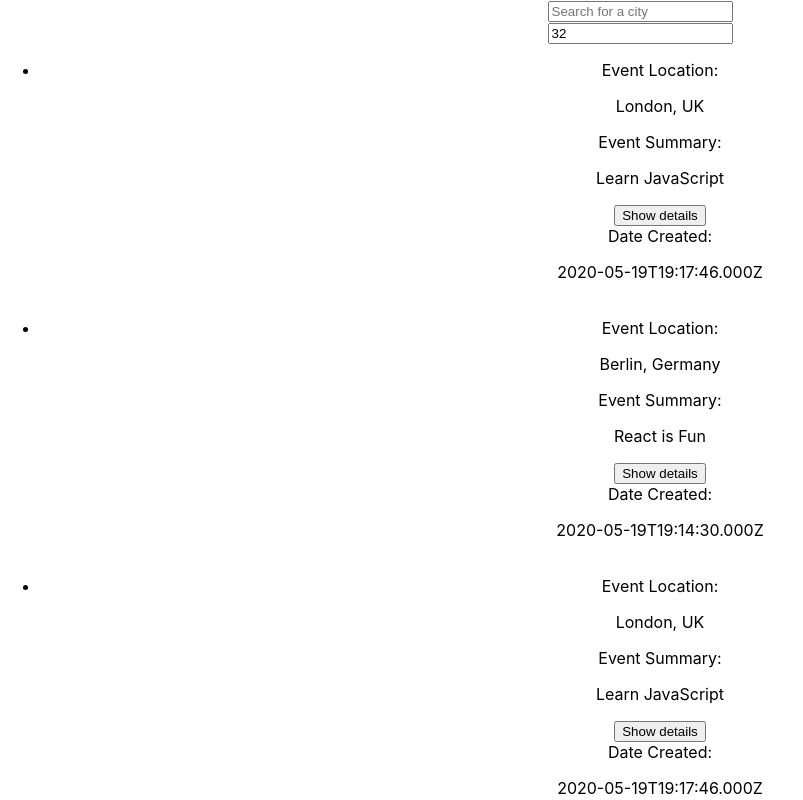
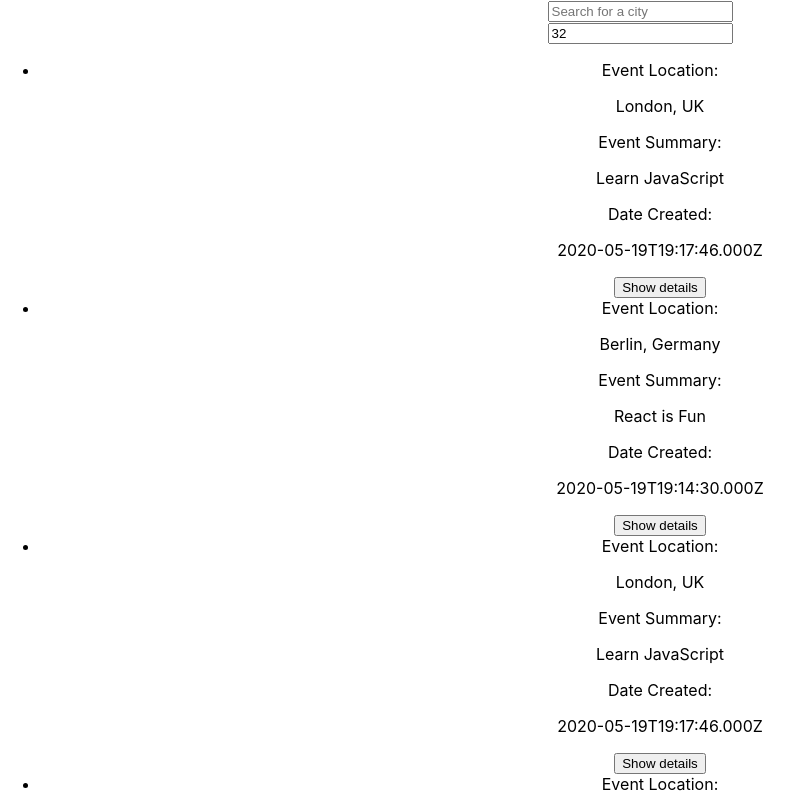
Before and after one commit to monicaalyssa/meet, a React (Create React App) app: page / in a window 1280 px wide. Shown: the top 800 px of the page, without its empty margins (0-803 px from the left). Built offline with nearby package versions, Linux system fonts and the light colour scheme.

Commit message:
Update show details button state

```diff
--- a/src/components/Event.js
+++ b/src/components/Event.js
@@ -1,12 +1,19 @@
+import { useState } from "react";
+
 const Event = ({ event }) => {
+const [showDetails, setShowDetails] = useState(false);
+
     return (
         <li>
        Event Location: <p>{event.location}</p>
        Event Summary: <p>{event.summary}</p>
-       <button>Show details</button>
-       <div className="details">
        Date Created:<p>{event.created}</p>
-       </div>
+       <button onClick={() => setShowDetails(prev => !prev)}>{showDetails ? 'Hide details' : 'Show details'}</button>
+      {showDetails && (
+      <div className="details">
+      Details go here
+      </div>
+      )}
        <br></br>
         </li>
     );
```
Also changed, not shown: 1 other file (tests, documents, lock files or other folders).
